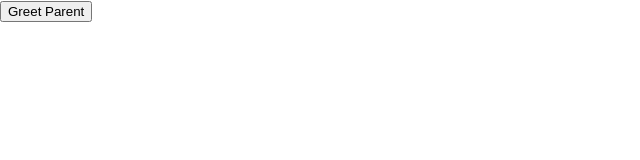
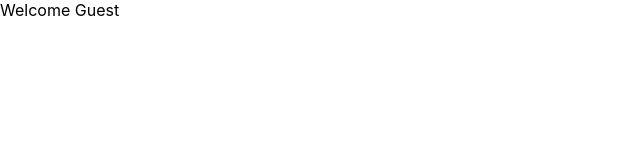
Before and after one commit to manish511-github/reactp, a React (Create React App) app: page / in a window 1280 px wide. Shown: the top 160 px of the page, without its empty margins (0-640 px from the left). Built offline with nearby package versions, Linux system fonts and the light colour scheme.

Commit message:
Conditional Rendering if else

```diff
--- a/src/App.js
+++ b/src/App.js
@@ -7,12 +7,14 @@
 import ClassClick from './components/ClassClick';
 import EventBinding from './components/EventBinding';
 import ParentComponent from './components/ParentComponent';
+import UserGreeting from './components/UserGreeting';
 export default class App extends Component {
   render() {
     return (
    <div className="App">
     {/* <EventBinding/> */}
-    <ParentComponent/>
+    {/* <ParentComponent/> */}
+    <UserGreeting/>
 
 
     {/* <FunctionClick/>
--- /dev/null
+++ b/src/components/UserGreeting.js
@@ -0,0 +1,30 @@
+import React, { Component } from 'react'
+
+export default class UserGreeting extends Component {
+    constructor(props)
+    {
+        super(props)
+        this.state={
+            isLoggedIn:false
+        }
+    }
+  render() {
+    if(this.state.isLoggedIn)
+{
+    return  <div>Welcome Manish</div>
+
+
+    }
+    else
+    {
+return   <div>Welcome Guest</div>
+    }
+    // return (
+    //     <div>
+    //
+    //
+    //   </div>
+
+    // )
+  }
+}
```
